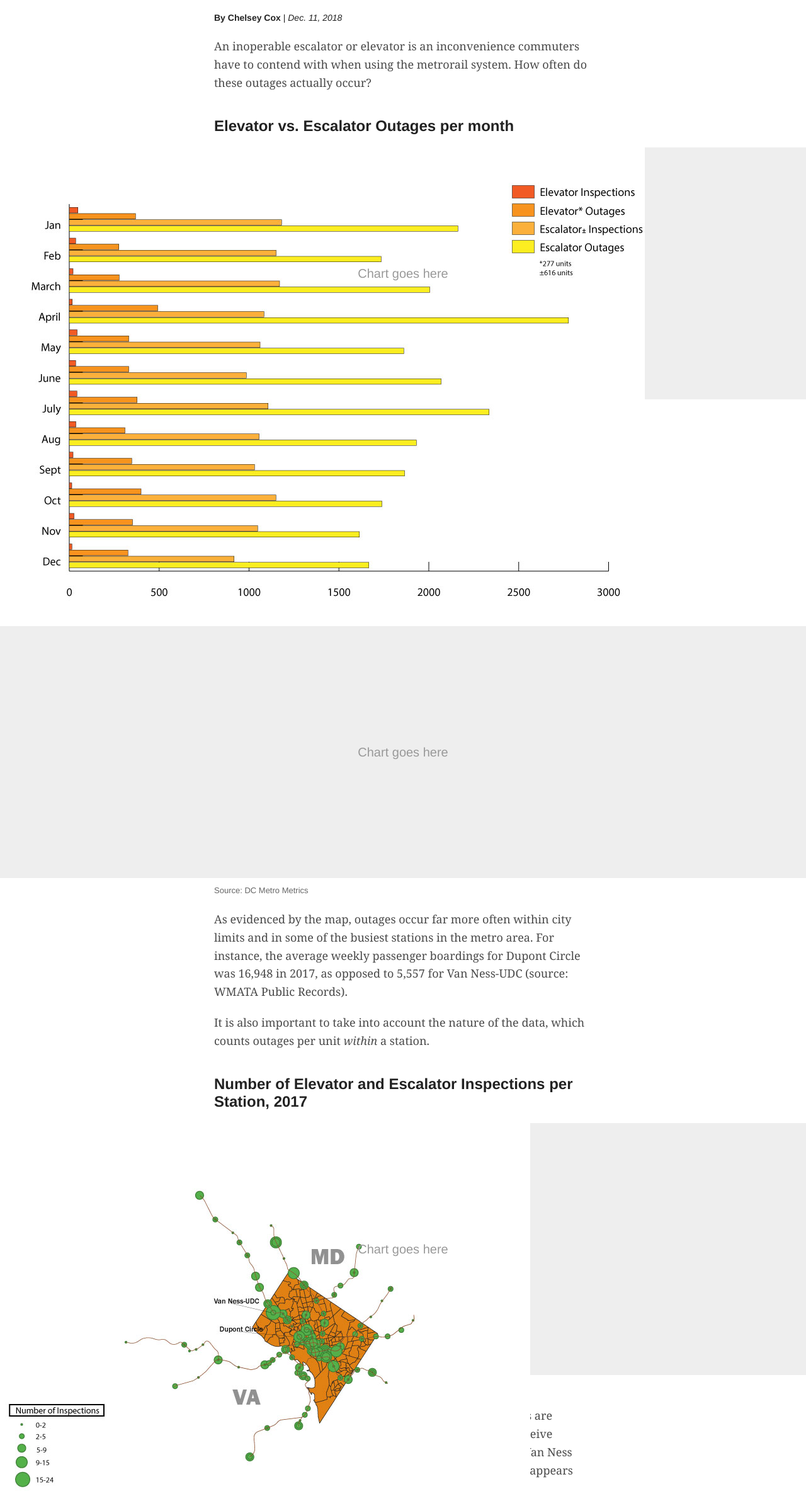
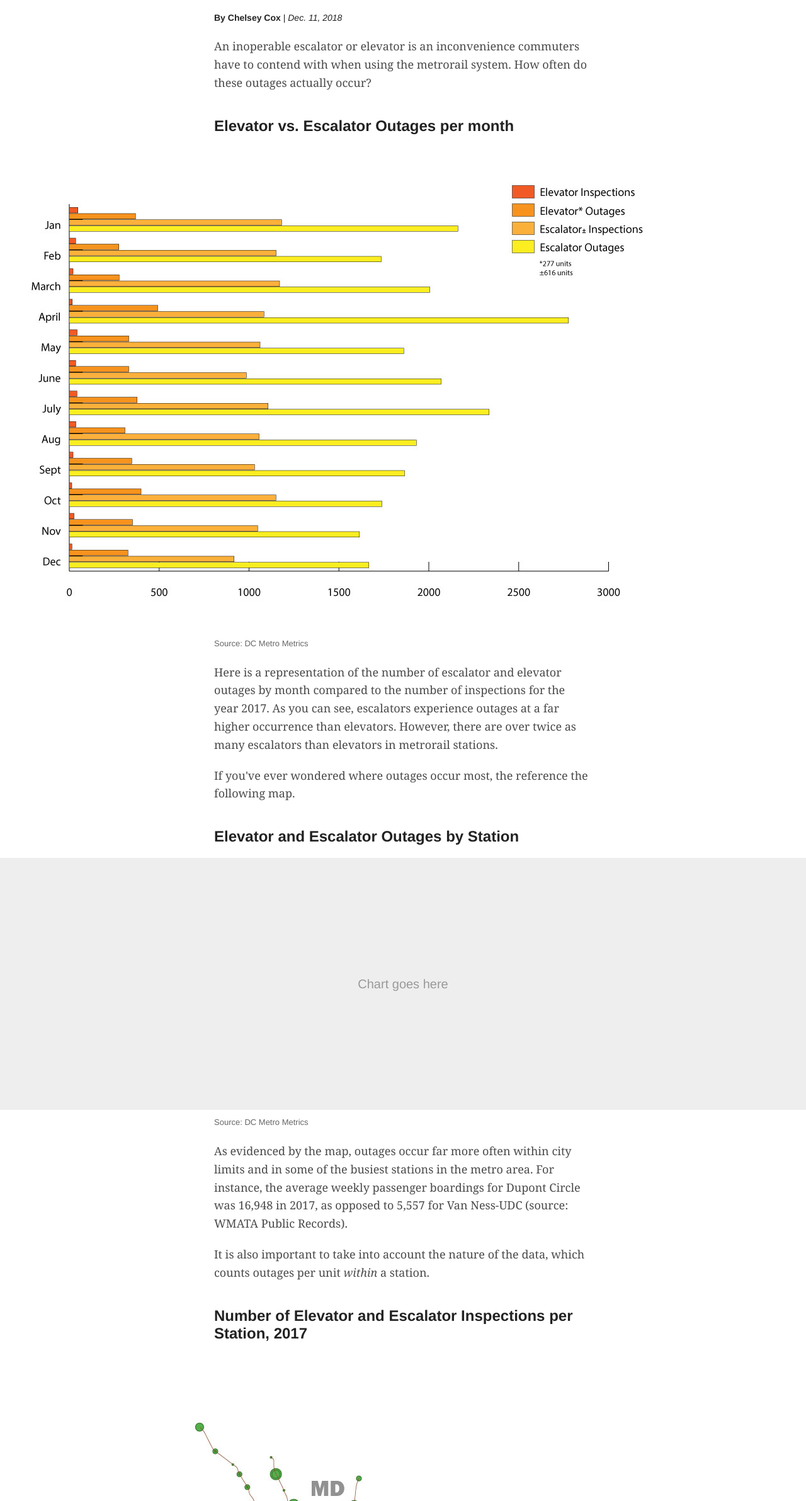
Before and after one commit to coc33/georgetown-dataviz-final-project, a plain HTML site: page index.html in a window 1280 px wide. Shown: the part 136-2519 px from the top of the page at 63% size. Drawn offline with Linux system fonts and the light colour scheme.

Commit message:
Update index.html

```diff
--- a/index.html
+++ b/index.html
@@ -22,7 +22,7 @@
       <p>An inoperable escalator or elevator is an inconvenience commuters have to contend with when using the metrorail system.  How often do these outages actually occur?<p>
 
       <h2 class="subhead">Elevator vs. Escalator Outages per month</h2>
-      <div id="chart-1" class="chart placeholder"><img src="outages_month2.jpg"></div>
+      <img src="outages_month2.jpg">
 
 
 
@@ -45,7 +45,7 @@
 
 
 
-      <div id="chart-3" class="chart placeholder"><img src="num_inspections_map2.jpg"></div>
+     <img src="num_inspections_map2.jpg">
     <p class="credit">Source: DC Metro Metrics</p>
 
       <p>According to <a href="https://www.wmata.com/service/elevators-escalators/outage-types.cfm"> WMATA</a>, preventive maintenance inspections are conducted at regular intervals.  However, some stations receive inspections more often than others.  Interestingly, though Van Ness had over 11,000 fewer daily patrons than Dupont Circle, it appears inspections were conducted more often at this station.<p>
```
